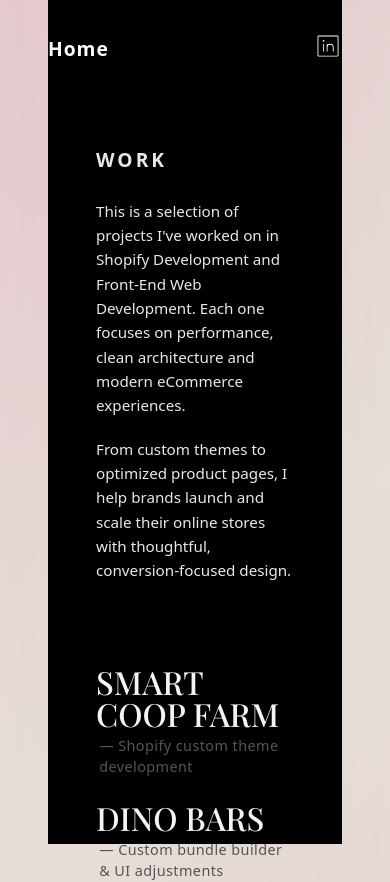
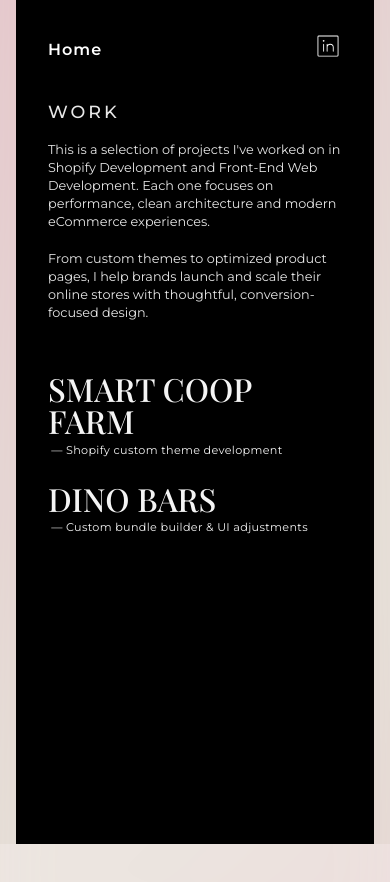
Before and after one commit to NNunezMedina/nathalynunez, a React (Vite) app: page /work in a window 390 px wide. After the commit the page ends 844 px from the top, so only its background shows below. Built offline with nearby package versions, Linux system fonts and the light colour scheme; a web font is replaced by a local one.

Commit message:
"add responsive styles to navbar, home and work pages"

```diff
--- a/src/components/Navbar.css
+++ b/src/components/Navbar.css
@@ -7,6 +7,7 @@
   z-index: 10;
   top: 0;
   margin:2rem 0;
+  font-family: 'Montserrat', sans-serif;
 }
 
 .nav-links {
@@ -25,7 +26,7 @@
 .work-link {
   color: #111111;
   text-decoration: none;
-  font-size: 1.2rem;
+  font-size: 1rem;
   font-weight: 600;
   letter-spacing: 1px;
   cursor: pointer;
--- a/src/index.css
+++ b/src/index.css
@@ -98,7 +98,7 @@
 
 @media (prefers-color-scheme: light) {
   :root {
-    color: #213547;
+    color: #F4F4F4;
     background-color: #ece7e1;
   }
   button {
@@ -108,12 +108,12 @@
 
 @media (max-width: 900px) {
   .page-wrapper {
+  padding: 0 80px 0 80px !important;
+}
+}
+
+@media (max-width: 600px) {
+  .page-wrapper {
   padding: 0 48px !important;
 }
 }
-
-@media (max-width: 360px) {
-  .page-wrapper {
-  padding: 0 28px !important;
-}
-}
--- a/src/pages/Home.css
+++ b/src/pages/Home.css
@@ -24,7 +24,8 @@
 }
 
 .home-name {
-  font-size: 1.1rem;
+  font-family: 'Montserrat', sans-serif;
+  font-size: 1rem;
   letter-spacing: 0.18em;
   text-transform: uppercase;
   font-weight: 600;
@@ -32,15 +33,17 @@
 }
 
 .home-role {
-  font-size: 1.1rem;
+  font-family: 'Montserrat', sans-serif;
+  font-size: 1rem;
   font-weight: 500;
   margin-bottom: 1.2rem;
 }
 
 .home-description {
-  font-size: 1.1rem;
+  font-family: 'Montserrat', sans-serif;
+  font-size: 0.9rem;
   line-height: 1.4;
-  color: #444444;
+  color: #111111;
 }
 
 /* DERECHA: menú grande */
--- a/src/pages/Work.css
+++ b/src/pages/Work.css
@@ -2,11 +2,9 @@
   display: flex;
   justify-content: space-between;
   align-items: flex-start;
-  padding: 5rem 8rem;
   min-height: 80vh;
   color: #e8e8e8;
   gap: 4rem;
-  margin: 0 3rem;
   animation: slideUp 0.8s ease-out forwards;
   position: relative;
   z-index: 1;
@@ -35,20 +33,23 @@
 
 /* Left text */
 .work-left {
-  flex: 1;
-  max-width: 40%;
+  max-width: 420px;
 }
 
 .work-left h2 {
-  font-size: 1.2rem;
+  font-family: 'Montserrat', sans-serif;
   letter-spacing: 3px;
-  margin-bottom: 1.5rem;
-  font-weight: 600;
+  margin-bottom: 1rem;
+  margin-top:0;
+  font-weight: 500;
+  font-size: 1.1rem;
+  font-weight: 500;
 }
 
 .work-left p {
-  font-size: 0.95rem;
-  line-height: 1.6;
+  font-family: 'Montserrat', sans-serif;
+  font-size: 0.9rem;
+  line-height: 1.4;
   margin-bottom: 1.2rem;
 }
 
@@ -62,7 +63,7 @@
 
 .work-item {
   text-decoration: none;
-  font-size: clamp(3rem, 10vw, 3.3rem);
+  font-size: clamp(3rem, 10vw, 4.6rem);
   font-family: "Playfair Display", serif;
   text-transform: uppercase;
   /* letter-spacing: 3px; */
@@ -88,11 +89,12 @@
 
 .work-desc {
   font-size: 0.9rem;
-  color: #555;
+  color: #F4F4F4;
   letter-spacing: 0.03em;
   margin-left: 0.2rem;
   margin-top:0;
   margin-bottom:0;
+  font-family: 'Montserrat', sans-serif;
 }
 
 .work-left,
@@ -118,10 +120,33 @@
 }
 
 /* Responsive */
+
+@media (max-width: 1400px) {
+.work-item {
+    font-size: clamp(3rem, 10vw, 4.2rem);
+  }
+}
+
+@media (max-width: 1200px) {
+.work-left {
+    max-width: 330px;
+  }
+
+  .work-item {
+    font-size: clamp(3rem, 10vw, 4rem);
+  }
+}
+@media (max-width: 1100px) {
+  .work-item {
+    font-size: clamp(3rem, 10vw, 3rem);
+  }
+}
+
 @media (max-width: 900px) {
   .work-container {
     flex-direction: column;
     padding: 3rem 2rem;
+    gap:2rem;
   }
 
   .work-left {
@@ -131,4 +156,28 @@
   .work-item {
     font-size: 2rem;
   }
+
+   .work-overlay {
+  inset: 0 2rem 0 2rem;
 }
+
+.work-desc {
+  font-size: 0.7rem;
+}
+}
+
+@media (max-width: 600px) {
+  .work-overlay {
+  inset: 0 1rem 0 1rem;
+}
+
+.work-container {
+    flex-direction: column;
+    margin:0;
+  }
+
+  .work-left p {
+    font-size:0.8rem;
+  }
+
+}
```
